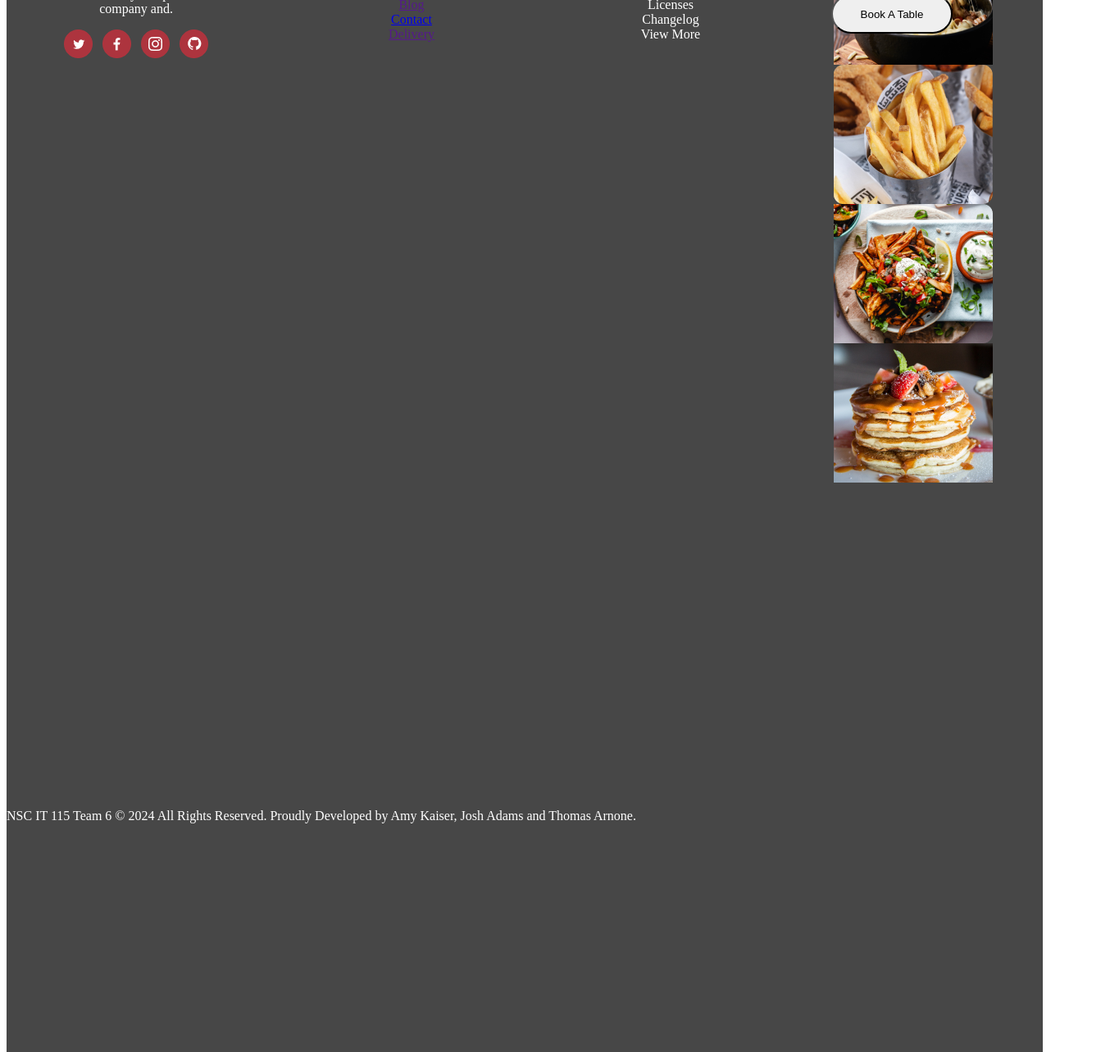
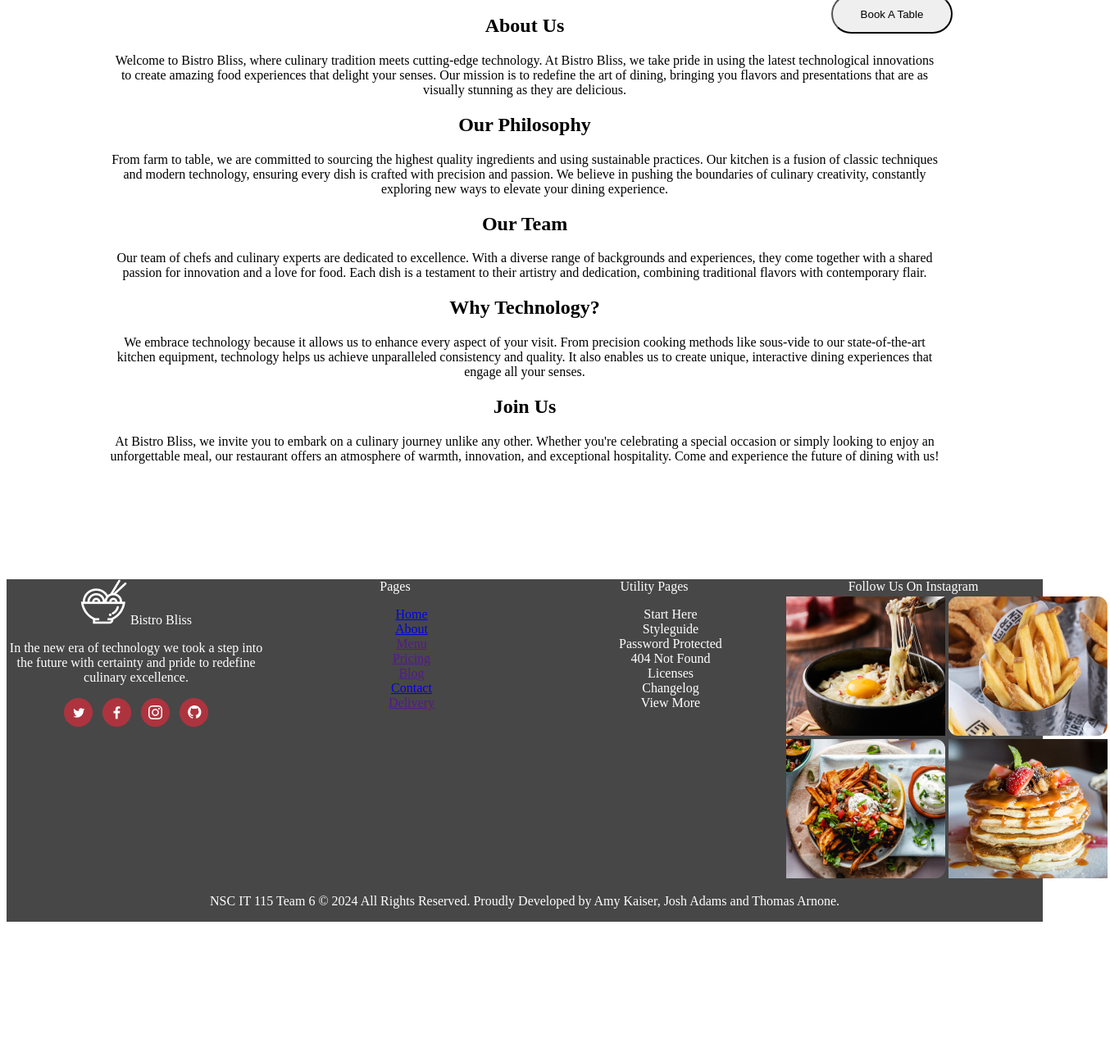
Before and after one commit to GitToSchool/Bristo-Blist-, a plain HTML site: page about.html in a window 1280 px wide. Shown: the part 185-1469 px from the top of the page at 82% size, 1354 px wide, since content can reach past the window. After the commit the page ends 1318 px from the top, so only its background shows below. Drawn offline with Linux system fonts and the light colour scheme.

Commit message:
additional css and cleaning up html

```diff
--- a/about.html
+++ b/about.html
@@ -2,7 +2,7 @@
   <head>
     <meta charset="UTF-8" />
     <meta name="viewport" content="width=device-width, initial-scale=1.0" />
-    <title>Cafe Bistro</title>
+    <title>Bistro Bliss</title>
     <link rel="stylesheet" href="style.css" />
   </head>
 
@@ -38,14 +38,32 @@
         <button>Book A Table</button>
       </ul>
     </nav>
-    <a href=""> </a>
 
     <main>
       <section id="topSection">
         <!-- <img id="homePageImg" src="img/homeImage.png" /> -->
-
-        Here is where the About Us's img will be placed, but divided into two sections
-
+         <div id="aboutDiv">
+        <h1>About Us</h1>
+        <p>
+          Welcome to Bistro Bliss, where culinary tradition meets cutting-edge technology. At Bistro Bliss, we take pride in using the latest technological innovations to create amazing food experiences that delight your senses. Our mission is to redefine the art of dining, bringing you flavors and presentations that are as visually stunning as they are delicious.
+        </p>
+        <h2>Our Philosophy</h2>
+        <p>
+          From farm to table, we are committed to sourcing the highest quality ingredients and using sustainable practices. Our kitchen is a fusion of classic techniques and modern technology, ensuring every dish is crafted with precision and passion. We believe in pushing the boundaries of culinary creativity, constantly exploring new ways to elevate your dining experience.
+        </p>
+        <h2>Our Team</h2>
+        <p>
+          Our team of chefs and culinary experts are dedicated to excellence. With a diverse range of backgrounds and experiences, they come together with a shared passion for innovation and a love for food. Each dish is a testament to their artistry and dedication, combining traditional flavors with contemporary flair.
+        </p>
+        <h2>Why Technology?</h2>
+        <p>
+          We embrace technology because it allows us to enhance every aspect of your visit. From precision cooking methods like sous-vide to our state-of-the-art kitchen equipment, technology helps us achieve unparalleled consistency and quality. It also enables us to create unique, interactive dining experiences that engage all your senses.
+        </p>
+        <h2>Join Us</h2>
+        <p>
+          At Bistro Bliss, we invite you to embark on a culinary journey unlike any other. Whether you're celebrating a special occasion or simply looking to enjoy an unforgettable meal, our restaurant offers an atmosphere of warmth, innovation, and exceptional hospitality. Come and experience the future of dining with us!
+        </p>
+        </div>
       </section>
 
       <section id="bottomSection">
@@ -54,11 +72,10 @@
             <img src="img/bottomJapaneseFood.png" alt="">
             Bistro Bliss
             <p>
-              In the new era of technology we took a in the future with
-              certainty and pride to for our company and.
+              In the new era of technology we took a step into the future with
+              certainty and pride to redefine culinary excellence.
             </p>
             <div><img src="img/Social.png" alt="" /></div>
-
           </div>
           <div class="column">
             Pages
@@ -88,17 +105,16 @@
             Follow Us On Instagram
             <br>
             <table>
-              <th>
-                <tr><img src="img/egg-and-cheese.png" alt=""></tr>
-                <tr><img src="img/fries.png" alt=""></tr>
-              </th>
-              <br>
-              <th>
-                <tr><img src="img/fries-and-dip.png" alt=""></tr>
-                <tr><img src="img/pancakes.png" alt=""></tr>
-              </th>
+              <tr>
+                <td><img src="img/egg-and-cheese.png" alt=""></td>
+                <td><img src="img/fries.png" alt=""></td>
+              </tr>
+              <tr>
+                <td><img src="img/fries-and-dip.png" alt=""></td>
+                <td><img src="img/pancakes.png" alt=""></td>
+              </tr>
             </table>
-
+          </div>
         </div>
       </section>
     </main>
--- a/style.css
+++ b/style.css
@@ -1,8 +1,3 @@
-/* body {
-  background-color: #f0f0f7;
-  font-family: Arial, Helvetica, sans-serif;
-} */
-
 header {
   background-color: #474747;
   display: flex;
@@ -15,7 +10,7 @@
 }
 
 .navigate_links {
-  position: fixed;
+  position: absolute;
   font-size: larger;
   margin-top: 50px;
   list-style: none;
@@ -44,15 +39,21 @@
 
 #homePageImg {
   width: 100%;
-  height: 951px;
+  height: auto;
   top: 11px;
   left: -11px;
+}
+#aboutDiv{
+  margin: auto;
+  padding: 125;
+
 }
 
 footer {
   align-content: center;
-  width: 100%;
-  height: 778px;
+  text-align: center;
+
+  height: 50px;
   background-color: #474747;
   color: white;
 }
```
Also changed, not shown: index.html (+9 -11 lines), img2/img/Social.png (added), img2/img/bottomJapaneseFood.png (added), img2/img/egg-and-cheese.png (added), img2/img/fries-and-dip.png (added), img2/img/fries.png (added), img2/img/headerFB.png (added), img2/img/headerGitHub.png (added), img2/img/headerIG.png (added), img2/img/headerTwitter.png (added), img2/img/japanese-food.png (added), img2/img/mail-icon.png (added), img2/img/pancakes.png (added), img2/img/phone-icon.png (added), 1 more files, 1 other file.
